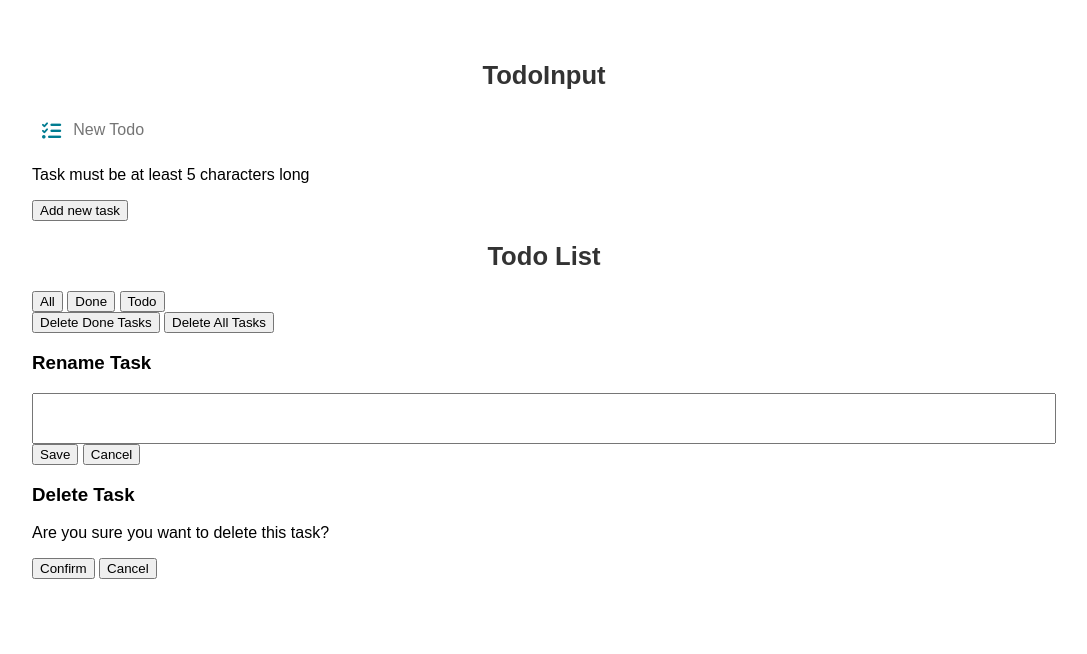
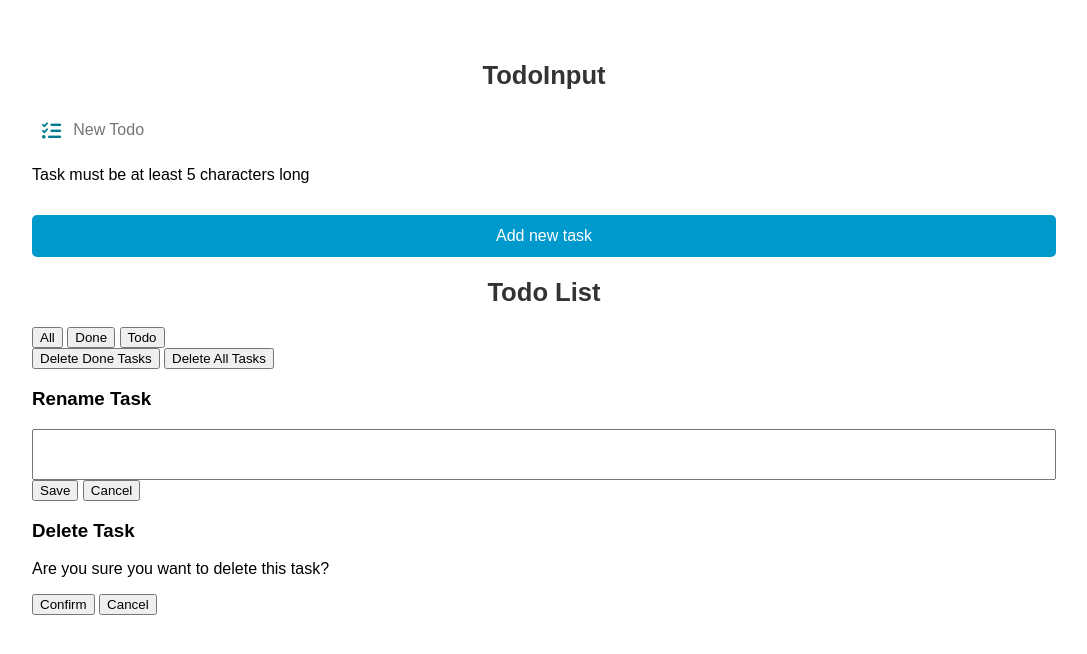
Before and after one commit to TarikHamdan/team-proj-BE, a plain HTML site: page index.html in a window 1280 px wide. Shown: the whole page, without its empty margins (96-1183 px from the left). Drawn offline with Linux system fonts and the light colour scheme.

Commit message:
add styles for add task button in style.css

```diff
--- a/style.css
+++ b/style.css
@@ -58,3 +58,16 @@ body {
 #taskInput:focus {
   background-color: transparent;
 }
+
+#addTaskBtn {
+  width: 100%;
+  padding: 12px;
+  margin: 15px 0 0 0;
+  background-color: #0099cc;
+  color: white;
+  border: none;
+  font-size: 1em;
+  cursor: pointer;
+  border-radius: 5px;
+  transition: background-color 0.2s ease;
+}
```
